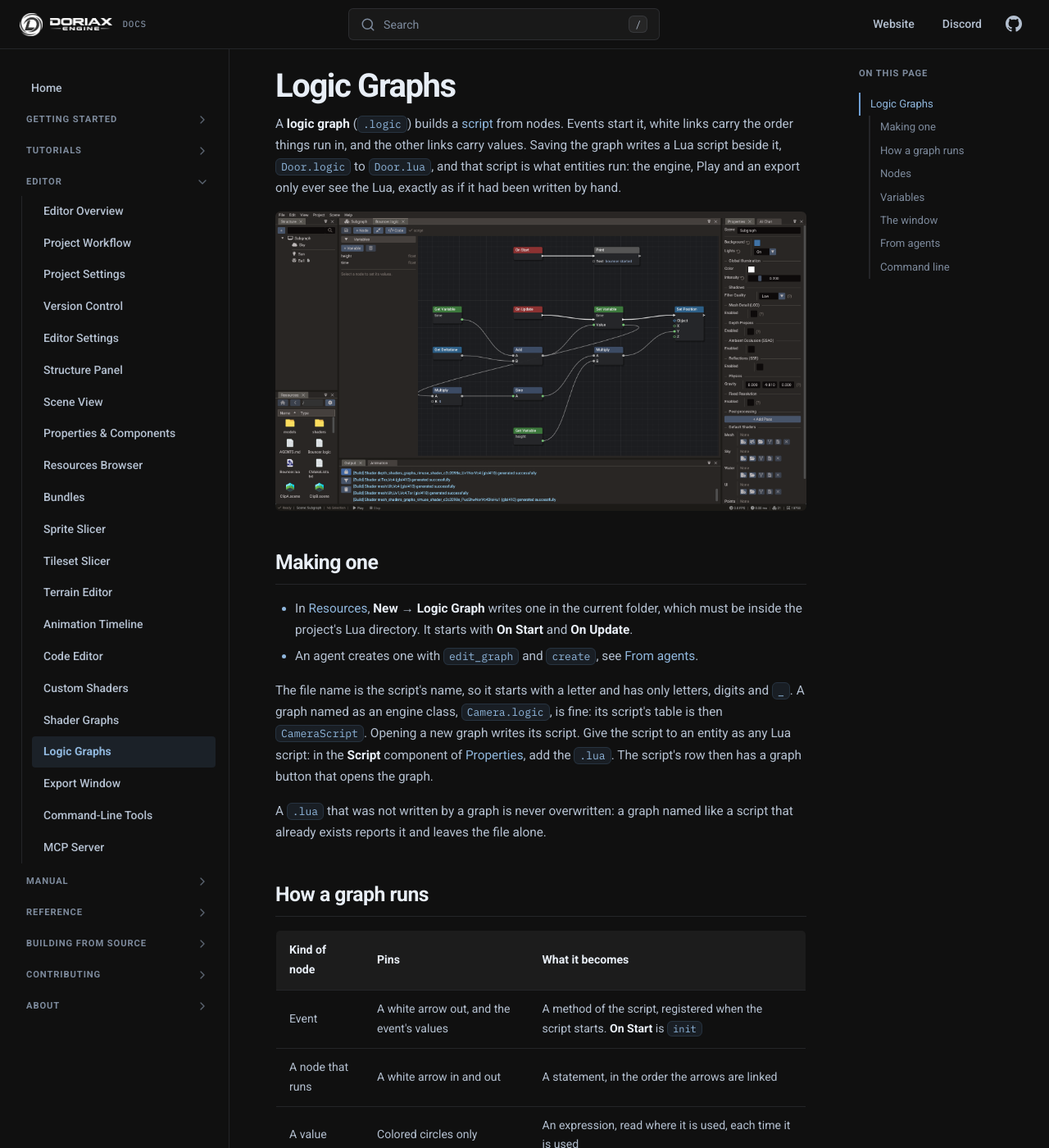
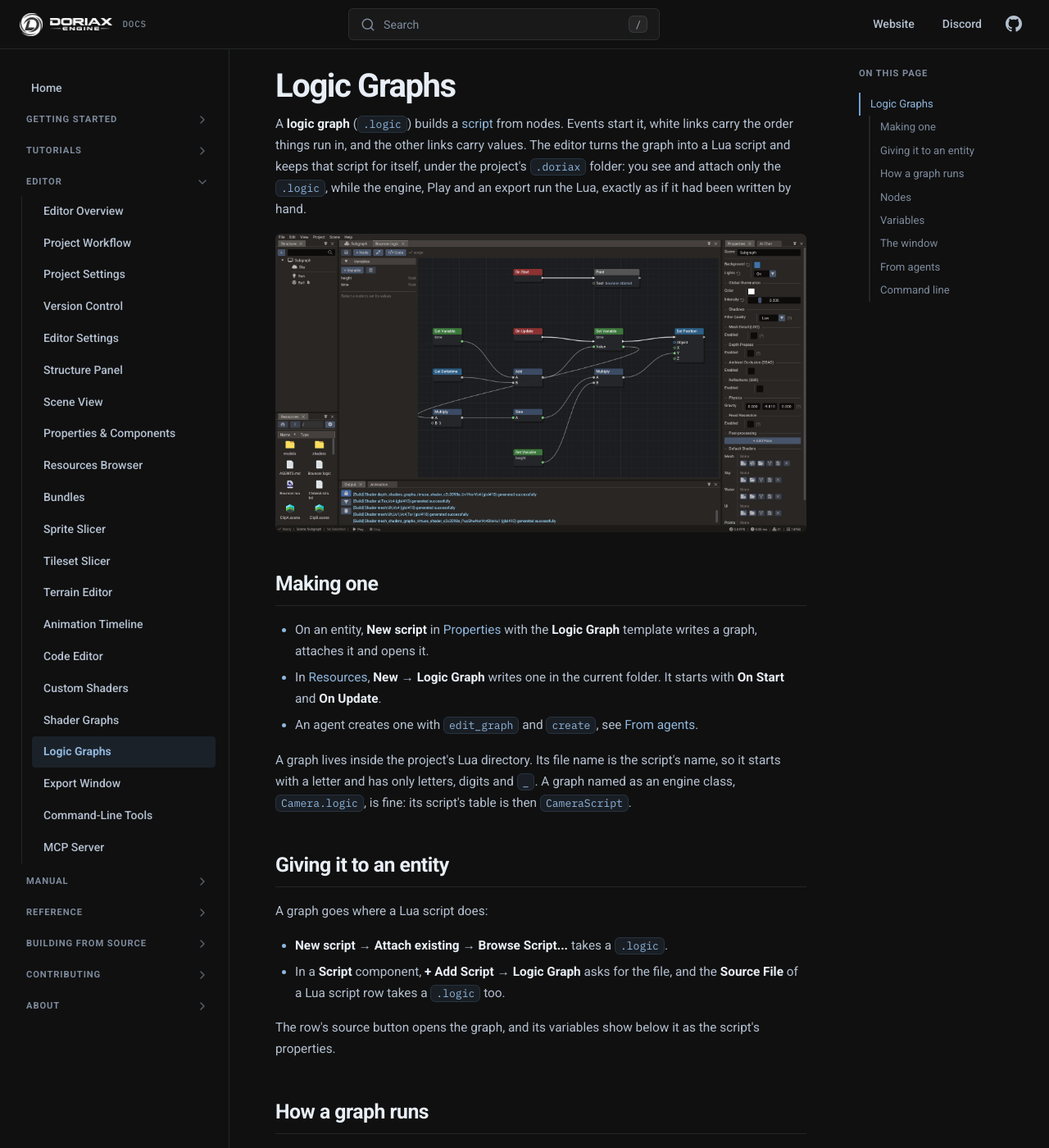
Before and after one commit to doriaxengine/doriax-docs, an MkDocs documentation site: the page built from docs/editor/logic-graphs.md, in a window 1280 px wide and 1400 px high. Shown: the whole window at 82% size. Built offline with MkDocs 1.6.1, drawn with Linux system fonts in a browser that asks for light colours; comment, search, counter and statistics services are not loaded; some of the changed text lies outside the part shown.

Commit message:
Logic graphs attach directly

```diff
--- a/docs/editor/logic-graphs.md
+++ b/docs/editor/logic-graphs.md
@@ -6,27 +6,34 @@ description: Build Doriax scripts from nodes in the logic graph editor — event
 
 A **logic graph** (`.logic`) builds a [script](../manual/creating-scripts.md) from nodes.
 Events start it, white links carry the order things run in, and the other links carry
-values. Saving the graph writes a Lua script beside it, `Door.logic` to `Door.lua`, and
-that script is what entities run: the engine, Play and an export only ever see the Lua,
-exactly as if it had been written by hand.
+values. The editor turns the graph into a Lua script and keeps that script for itself,
+under the project's `.doriax` folder: you see and attach only the `.logic`, while the
+engine, Play and an export run the Lua, exactly as if it had been written by hand.
 
 ![The graph window with a logic graph: two events, the nodes they run and the values those read](../assets/screenshots/editor-logic-graph.png)
 
 ## Making one
 
+- On an entity, **New script** in [Properties](properties.md) with the **Logic Graph**
+  template writes a graph, attaches it and opens it.
 - In [Resources](resources.md), **New** → **Logic Graph** writes one in the current
-  folder, which must be inside the project's Lua directory. It starts with **On Start**
-  and **On Update**.
+  folder. It starts with **On Start** and **On Update**.
 - An agent creates one with `edit_graph` and `create`, see [From agents](#from-agents).
 
-The file name is the script's name, so it starts with a letter and has only letters,
-digits and `_`. A graph named as an engine class, `Camera.logic`, is fine: its script's
-table is then `CameraScript`. Opening a new graph writes its script. Give the script to an entity as
-any Lua script: in the **Script** component of [Properties](properties.md), add the
-`.lua`. The script's row then has a graph button that opens the graph.
+A graph lives inside the project's Lua directory. Its file name is the script's name, so
+it starts with a letter and has only letters, digits and `_`. A graph named as an engine
+class, `Camera.logic`, is fine: its script's table is then `CameraScript`.
 
-A `.lua` that was not written by a graph is never overwritten: a graph named like a
-script that already exists reports it and leaves the file alone.
+## Giving it to an entity
+
+A graph goes where a Lua script does:
+
+- **New script** → **Attach existing** → **Browse Script...** takes a `.logic`.
+- In a **Script** component, **+ Add Script** → **Logic Graph** asks for the file, and the
+  **Source File** of a Lua script row takes a `.logic` too.
+
+The row's source button opens the graph, and its variables show below it as the script's
+properties.
 
 ## How a graph runs
 
@@ -91,7 +98,7 @@ integer, boolean, text, vector, color or entity.
 The canvas, undo and the toolbar work as in [Shader Graphs](shader-graphs.md#the-canvas).
 **Code** shows the Lua the graph makes, and the status reads **script**, or the number of
 errors. Errors are listed in the side panel and outlined on their nodes; while a graph
-has errors, saving keeps the script it had.
+has errors, saving keeps the script it had. Ctrl+S, or **File** → **Save**, saves the graph.
 
 ## From agents
 
@@ -101,9 +108,9 @@ The [MCP server](mcp-server.md) and the AI Chat use the graph tools of shader gr
 | --- | --- |
 | `list_graph_node_types` | With `graph_type` `script`, lists the graph's own nodes and the engine classes; `search` or a class as `category` returns their nodes in full |
 | `read_graph` | Reads a `.logic`: variables, nodes, links, whether it compiles and, with `include_code`, the Lua |
-| `edit_graph` | Changes it in one step, or creates it with `create`. Nodes added without a position are laid out, one row for each event. The result names the script to attach with `attach_script` |
+| `edit_graph` | Changes it in one step, or creates it with `create`. Nodes added without a position are laid out, one row for each event. The result gives the path and class name `attach_script` takes: the graph itself |
 
 ## Command line
 
-`doriax-editor logic <file.logic> --out <file.lua>` writes a graph's script without the
-editor, and `doriax-editor logic-nodes` prints the node types as JSON.
+`doriax-editor logic <file.logic> --out <file.lua>` writes a graph's script to a file of
+your choice, and `doriax-editor logic-nodes` prints the node types as JSON.
```
Also changed, not shown: docs/editor/shader-graphs.md (+3 -1 lines).
